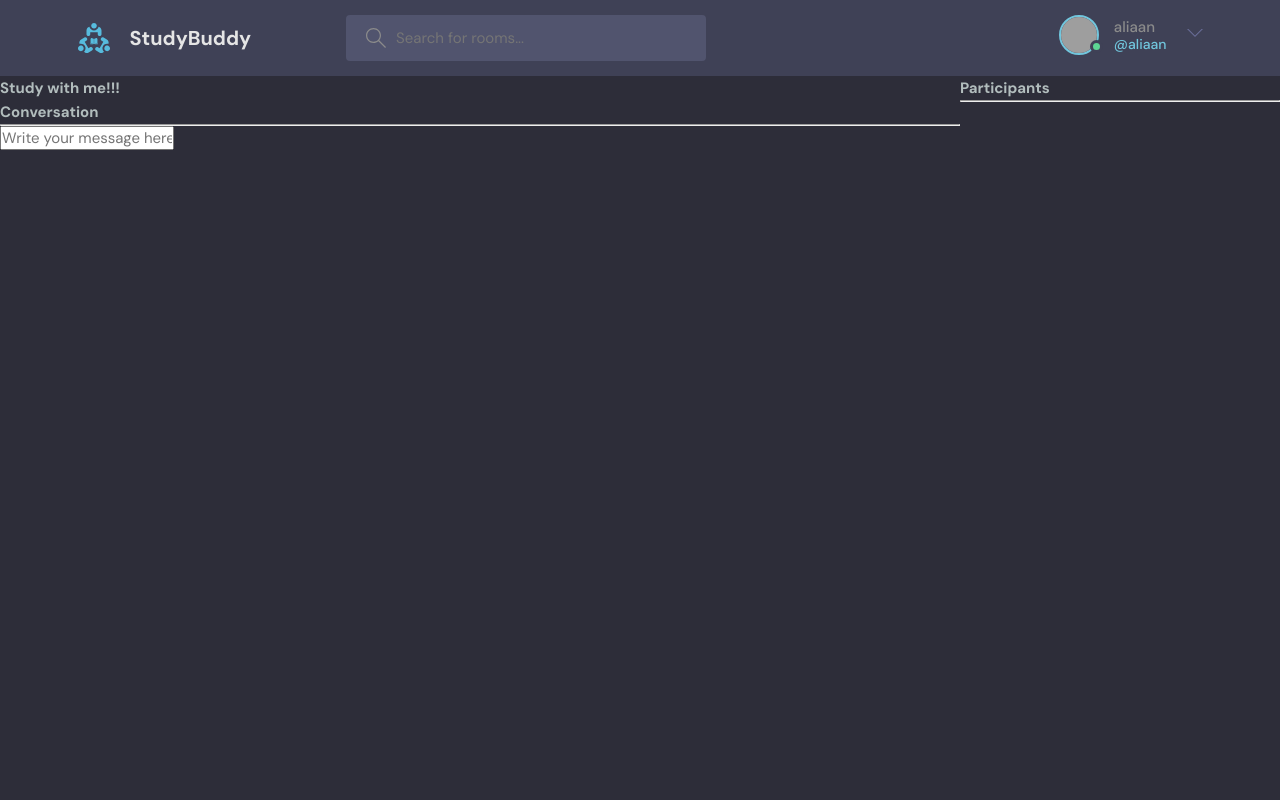
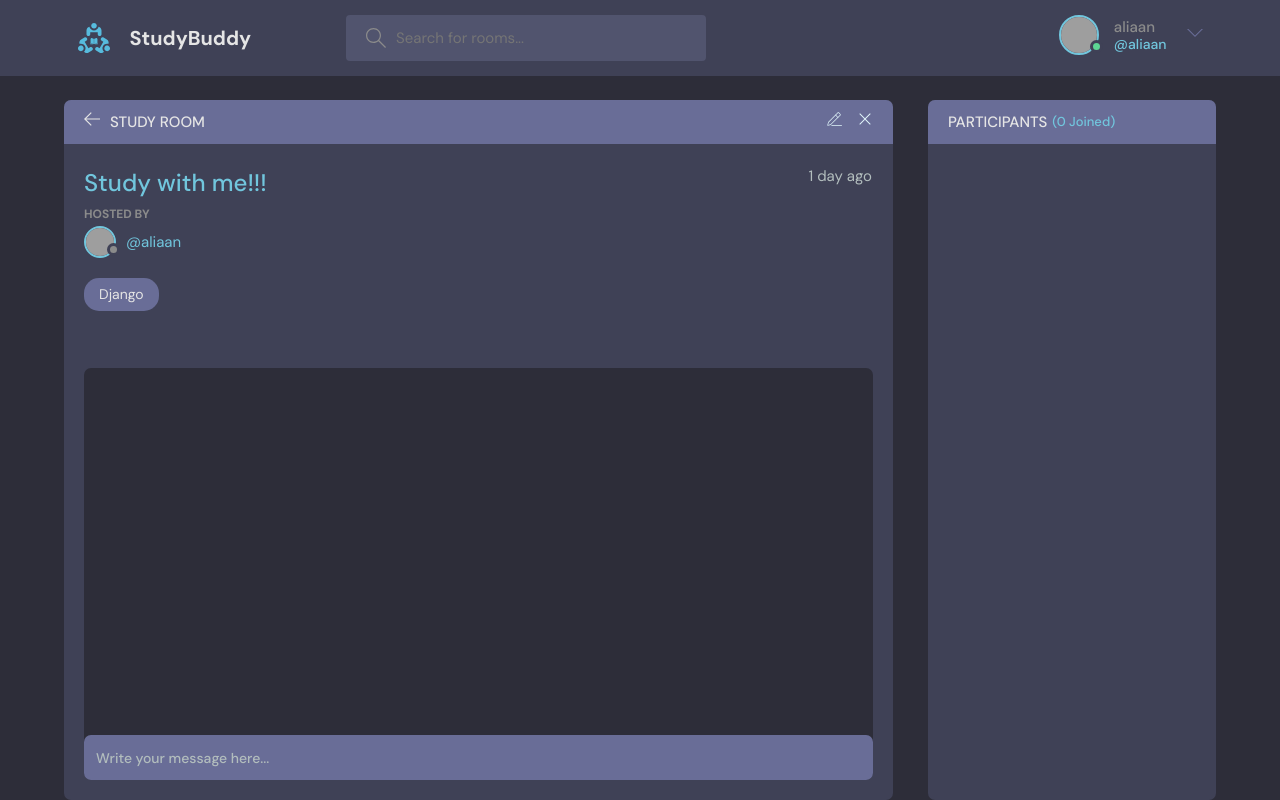
Before and after one commit to aliaan123/studybuddy, a Django app: page /room/6/ in a window 1280 px wide. Run offline with Django 5.2, Linux system fonts and the light colour scheme; a user stored in the database is signed in; data comes from the database, SQL or seed files in the repository; grey boxes are pictures that could not be loaded.

Commit message:
Added styling to the chat rooms.

```diff
--- a/base/templates/base/home.html
+++ b/base/templates/base/home.html
@@ -37,7 +37,7 @@
               <h2>Study Room</h2>
               <p>{{room_count}} Rooms available</p>
             </div>
-            <a class="btn btn--main" href="create-room.html">
+            <a class="btn btn--main" href="{% url 'create-room' %}">
               <svg version="1.1" xmlns="http://www.w3.org/2000/svg" width="32" height="32" viewBox="0 0 32 32">
                 <title>add</title>
                 <path
--- a/base/templates/base/room.html
+++ b/base/templates/base/room.html
@@ -1,70 +1,151 @@
-<!-- Extends the "main.html" and displays the name of the room
-in the content block  -->
+{% extends "main.html" %}
 
-{% extends "main.html" %}
 
 {% block content %}
 
+    <main class="profile-page layout layout--2">
+      <div class="container">
+        <!-- Room Start -->
+        <div class="room">
+          <div class="room__top">
+            <div class="room__topLeft">
+              <a href="{% url 'home' %}">
+                <svg version="1.1" xmlns="http://www.w3.org/2000/svg" width="32" height="32" viewBox="0 0 32 32">
+                  <title>arrow-left</title>
+                  <path
+                    d="M13.723 2.286l-13.723 13.714 13.719 13.714 1.616-1.611-10.96-10.96h27.625v-2.286h-27.625l10.965-10.965-1.616-1.607z"
+                  ></path>
+                </svg>
+              </a>
+              <h3>Study Room</h3>
+            </div>
 
-<style>
-    .room-container{
-        display: grid;
-        grid-template-columns: 3fr 1fr;
-    }
-</style>
+            {% if room.host == request.user %}
+            <div class="room__topRight">
+              <a href="{% url 'update-room' room.id %}">
+                <svg
+                  enable-background="new 0 0 24 24"
+                  height="32"
+                  viewBox="0 0 24 24"
+                  width="32"
+                  xmlns="http://www.w3.org/2000/svg"
+                >
+                  <title>edit</title>
+                  <g>
+                    <path d="m23.5 22h-15c-.276 0-.5-.224-.5-.5s.224-.5.5-.5h15c.276 0 .5.224.5.5s-.224.5-.5.5z" />
+                  </g>
+                  <g>
+                    <g>
+                      <path
+                        d="m2.5 22c-.131 0-.259-.052-.354-.146-.123-.123-.173-.3-.133-.468l1.09-4.625c.021-.09.067-.173.133-.239l14.143-14.143c.565-.566 1.554-.566 2.121 0l2.121 2.121c.283.283.439.66.439 1.061s-.156.778-.439 1.061l-14.142 14.141c-.065.066-.148.112-.239.133l-4.625 1.09c-.038.01-.077.014-.115.014zm1.544-4.873-.872 3.7 3.7-.872 14.042-14.041c.095-.095.146-.22.146-.354 0-.133-.052-.259-.146-.354l-2.121-2.121c-.19-.189-.518-.189-.707 0zm3.081 3.283h.01z"
+                      />
+                    </g>
+                    <g>
+                      <path
+                        d="m17.889 10.146c-.128 0-.256-.049-.354-.146l-3.535-3.536c-.195-.195-.195-.512 0-.707s.512-.195.707 0l3.536 3.536c.195.195.195.512 0 .707-.098.098-.226.146-.354.146z"
+                      />
+                    </g>
+                  </g>
+                </svg>
+              </a>
+              <a href="{% url 'delete-room' room.id %}">
+                <svg version="1.1" xmlns="http://www.w3.org/2000/svg" width="32" height="32" viewBox="0 0 32 32">
+                  <title>remove</title>
+                  <path
+                    d="M27.314 6.019l-1.333-1.333-9.98 9.981-9.981-9.981-1.333 1.333 9.981 9.981-9.981 9.98 1.333 1.333 9.981-9.98 9.98 9.98 1.333-1.333-9.98-9.98 9.98-9.981z"
+                  ></path>
+                </svg>
+              </a>
+            </div>
+            {% endif %}
+          </div>
 
-<div class = "room-container">
 
-    <div>
-
-        <h1>{{room.name}}</h1>
-
-        <p>{{room.description}}</p>
-
-        <div class = "comment-wrapper">
-            <h3>Conversation</h3>
-            <hr>
+          <div class="room__box scroll">
+            <div class="room__header scroll">
+              <div class="room__info">
+                <h3>{{room.name}}</h3>
+                <span>{{room.created|timesince}} ago</span>
+              </div>
+              <div class="room__hosted">
+                <p>Hosted By</p>
+                <a href="{% url 'user-profile' room.host.id %}" class="room__author">
+                  <div class="avatar avatar--small">
+                    <img src="https://randomuser.me/api/portraits/men/37.jpg" />
+                  </div>
+                  <span>@{{room.host.username}}</span>
+                </a>
+              </div>
+              <!-- <div class="room__details">
+                Lorem ipsum dolor sit, amet consectetur adipisicing elit. Quasi, tenetur laudantium? Dicta repellendus
+                rerum consectetur, voluptatem repudiandae eum ea porro cupiditate provident nulla, deserunt, ab ipsum
+                corporis laboriosam deleniti molestias?
+              </div>-->
+              <span class="room__topics">{{room.topic}}</span>
+            </div>
+            <div class="room__conversation">
+              <div class="threads scroll">
 
                 {% for message in room_messages %}
-                <div>
-                    {% if request.user == message.user  %}
-                    <a href = "{% url 'delete-message' message.id %}">Delete</a>
+                <div class="thread">
+                  <div class="thread__top">
+                    <div class="thread__author">
+                      <a href="{% url 'user-profile' message.user.id %}" class="thread__authorInfo">
+                        <div class="avatar avatar--small">
+                          <img src="https://randomuser.me/api/portraits/men/37.jpg" />
+                        </div>
+                        <span>@{{message.user.username}}</span>
+                      </a>
+                      <span class="thread__date">{{message.created|timesince}} ago</span>
+                    </div>
+
+                    {% if request.user == message.user %}
+                    <a href = "{% url 'delete-message' message.id %}">
+                      <div class="thread__delete">
+                        <svg version="1.1" xmlns="http://www.w3.org/2000/svg" width="32" height="32" viewBox="0 0 32 32">
+                          <title>remove</title>
+                          <path
+                            d="M27.314 6.019l-1.333-1.333-9.98 9.981-9.981-9.981-1.333 1.333 9.981 9.981-9.981 9.98 1.333 1.333 9.981-9.98 9.98 9.98 1.333-1.333-9.98-9.98 9.98-9.981z"
+                          ></path>
+                        </svg>
+                      </div>
+                    </a>
                     {% endif %}
-                    <small>@{{message.user}} {{message.created | timesince}} ago </small>
-                    <p>{{message.body}}</p>
-                    <hr>
+                  </div>
+                  <div class="thread__details">
+                    {{message.body}}
+                  </div>
                 </div>
                 {% endfor %}
 
               </div>
+            </div>
+          </div>
+          <div class="room__message">
+            <form action="#"><input name="" placeholder="Write your message here..." /></form>
+          </div>
+        </div>
+        <!-- Room End -->
 
-
-        <!--Sends a POST request to the room view -->
-        {% if request.user.is_authenticated %}
-        <div classs = "comment-form">
-            <form method = 'POST' action = "">
-                {% csrf_token %}
-                <input type = "text" name = "body" placeholder = "Write your message here..."/>
-            </form>
+        <!--   Start -->
+        <div class="participants">
+          <h3 class="participants__top">Participants <span>({{participants.count}} Joined)</span></h3>
+          <div class="participants__list scroll">
+            {% for user in participants %}
+            <a href="{% url 'user-profile' user.id %}" class="participant">
+              <div class="avatar avatar--medium">
+                <img src="https://randomuser.me/api/portraits/men/37.jpg" />
               </div>
-        {% endif %}
-
+              <p>
+                {{user.username}}
+                <span>@{{user.username}}</span>
+              </p>
+            </a>
+            {% endfor %}
           </div>
-
-    <div>
-        <h3>Participants</h3>
-        <hr>
-
-
-        {% for user in participants %}
-            <div>
-                <p>@{{user.username}}</p>
         </div>
-        {% endfor %}
-
+        <!--  End -->
       </div>
-
-
-</div>
-
+    </main>
+    <script src="script.js"></script>
 {% endblock content %}
```
Also changed, not shown: base/templates/base/room_old.html (added, +70 -0 lines). Lines whose indentation alone changed are shown as unchanged.
